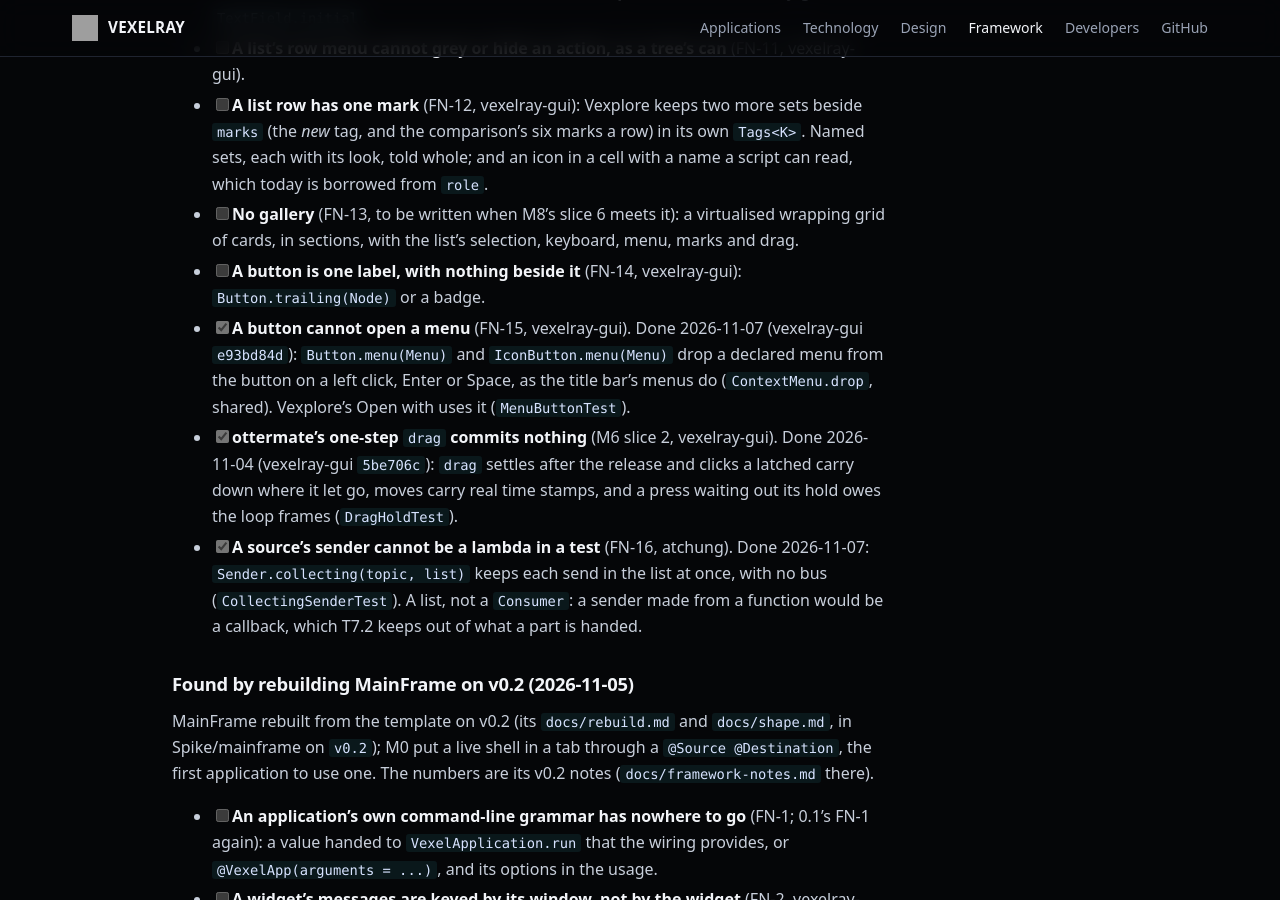
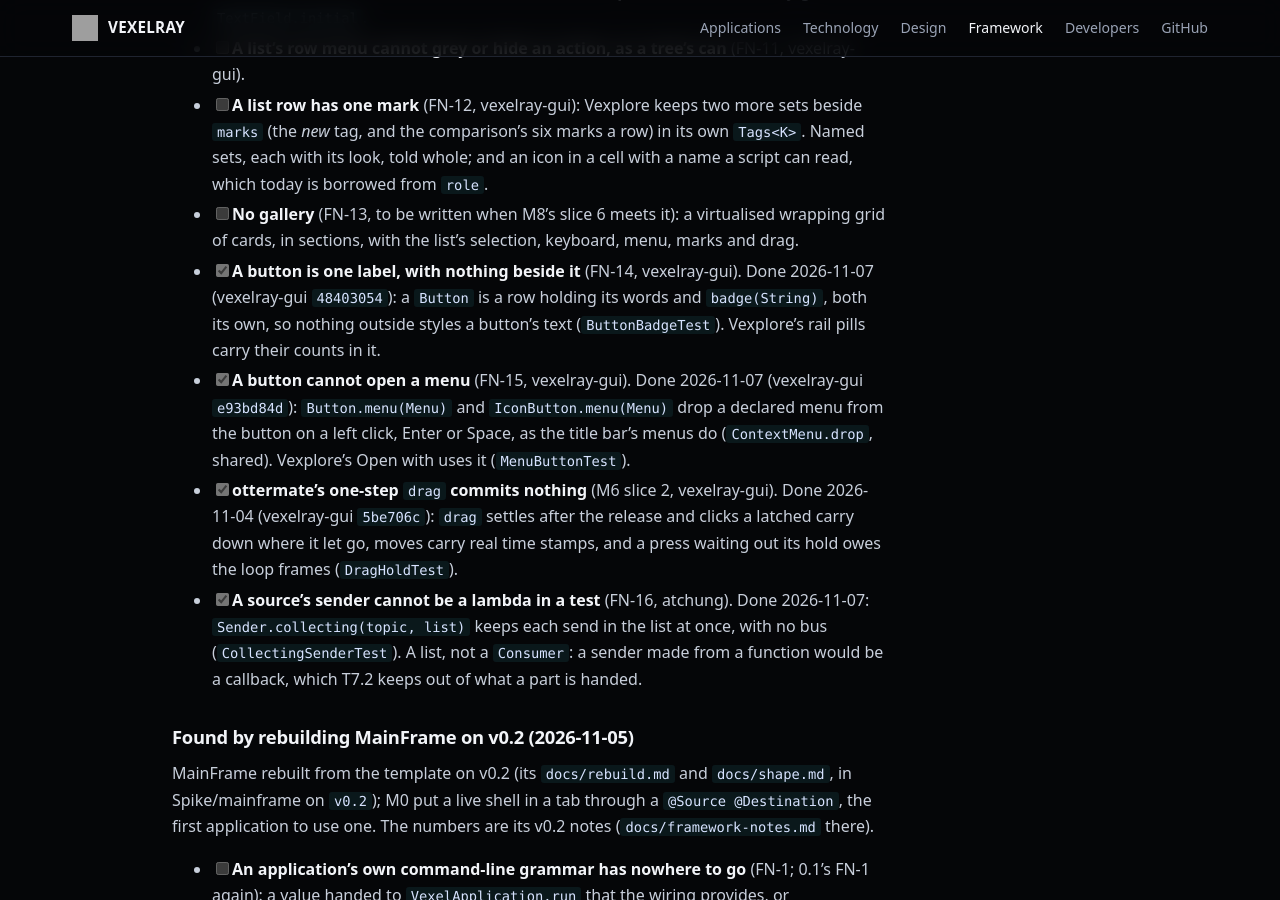
Before and after one commit to sibarum/vexelray-framework, a Jekyll site: the page built from docs/TODO.md, in a window 1280 px wide and 900 px high, scrolled down 36650 px. Built offline with Jekyll 4.4.1, drawn with Linux system fonts in a browser that asks for light colours; our own code applies the rules of GitHub Pages for plain Markdown files.

Commit message:
TODO: FN-14 done, the button badge
Co-Authored-By: Claude Opus 5.5 <noreply@anthropic.com>

```diff
--- a/docs/TODO.md
+++ b/docs/TODO.md
@@ -1304,7 +1304,9 @@ there), which started again at FN-1; "Found by Vexplore" above is 0.1's. Most ar
       icon in a cell with a name a script can read, which today is borrowed from `role`.
 - [ ] **No gallery** (FN-13, to be written when M8's slice 6 meets it): a virtualised wrapping grid of cards, in
       sections, with the list's selection, keyboard, menu, marks and drag.
-- [ ] **A button is one label, with nothing beside it** (FN-14, vexelray-gui): `Button.trailing(Node)` or a badge.
+- [x] **A button is one label, with nothing beside it** (FN-14, vexelray-gui). Done 2026-11-07 (vexelray-gui `48403054`): a `Button` is a row
+      holding its words and `badge(String)`, both its own, so nothing outside styles a button's text
+      (`ButtonBadgeTest`). Vexplore's rail pills carry their counts in it.
 - [x] **A button cannot open a menu** (FN-15, vexelray-gui). Done 2026-11-07 (vexelray-gui `e93bd84d`):
       `Button.menu(Menu)` and `IconButton.menu(Menu)` drop a declared menu from the button on a left click, Enter or
       Space, as the title bar's menus do (`ContextMenu.drop`, shared). Vexplore's Open with uses it (`MenuButtonTest`).
```
